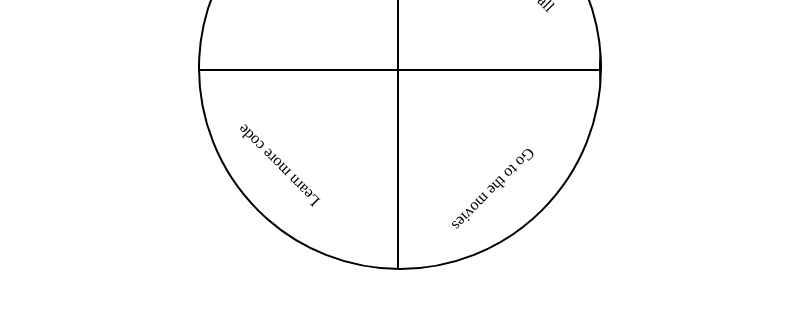
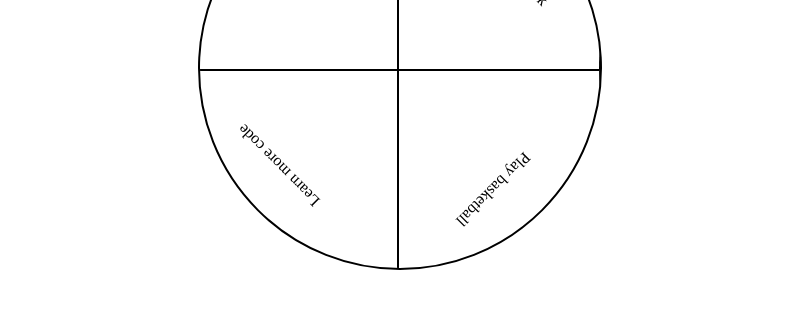
Before and after one commit to camchardukian/decision-wheel, a React (Create React App) app: page / in a window 1280 px wide. Shown: the part 198-520 px from the top of the page, without its empty margins (240-1036 px from the left). Built offline with nearby package versions, Linux system fonts and the light colour scheme.

Commit message:
fix/demo-options-winner

```diff
--- a/src/components/WinnerModal/styles.scss
+++ b/src/components/WinnerModal/styles.scss
@@ -7,7 +7,9 @@
   z-index: 10;
   .winner-modal-content {
     height: 300px;
-    width: 300px;
+    width: 70%;
+    min-width: 300px;
+    max-width: 1080px;
     margin: 32px auto 0px;
     padding: 24px 16px;
     text-align: center;
--- a/src/containers/WheelPage/index.js
+++ b/src/containers/WheelPage/index.js
@@ -3,13 +3,19 @@ import Wheel from "../../components/Wheel";
 import WinnerModal from "../../components/WinnerModal";
 import "./styles.scss";
 const WheelPage = () => {
-  const [wheelOptions, setWheelOptions] = useState([]);
+  const [wheelOptions, setWheelOptions] = useState([
+    "Read a book",
+    "Play basketball",
+    "Learn more code",
+    "Go to the movies"
+  ]);
   const [numberOfInputs, setNumberOfInputs] = useState([""]);
   const [inputFields, setInputFields] = useState([{}]);
   const [isWheelSpinning, setIsWheelSpinning] = useState(false);
   const [isShowingWinnerModal, setIsShowingWinnerModal] = useState(false);
   const [currentWinner, setCurrentWinner] = useState("");
-  const isSubmitBtnDisabled = Object.values(inputFields).length < 4;
+  const isSubmitBtnDisabled =
+    Object.values(inputFields).length < 4 || isWheelSpinning;
   const degreesWheelSpinsPerSecond = 240;
   const handleAddOption = e => {
     e.preventDefault();
```
